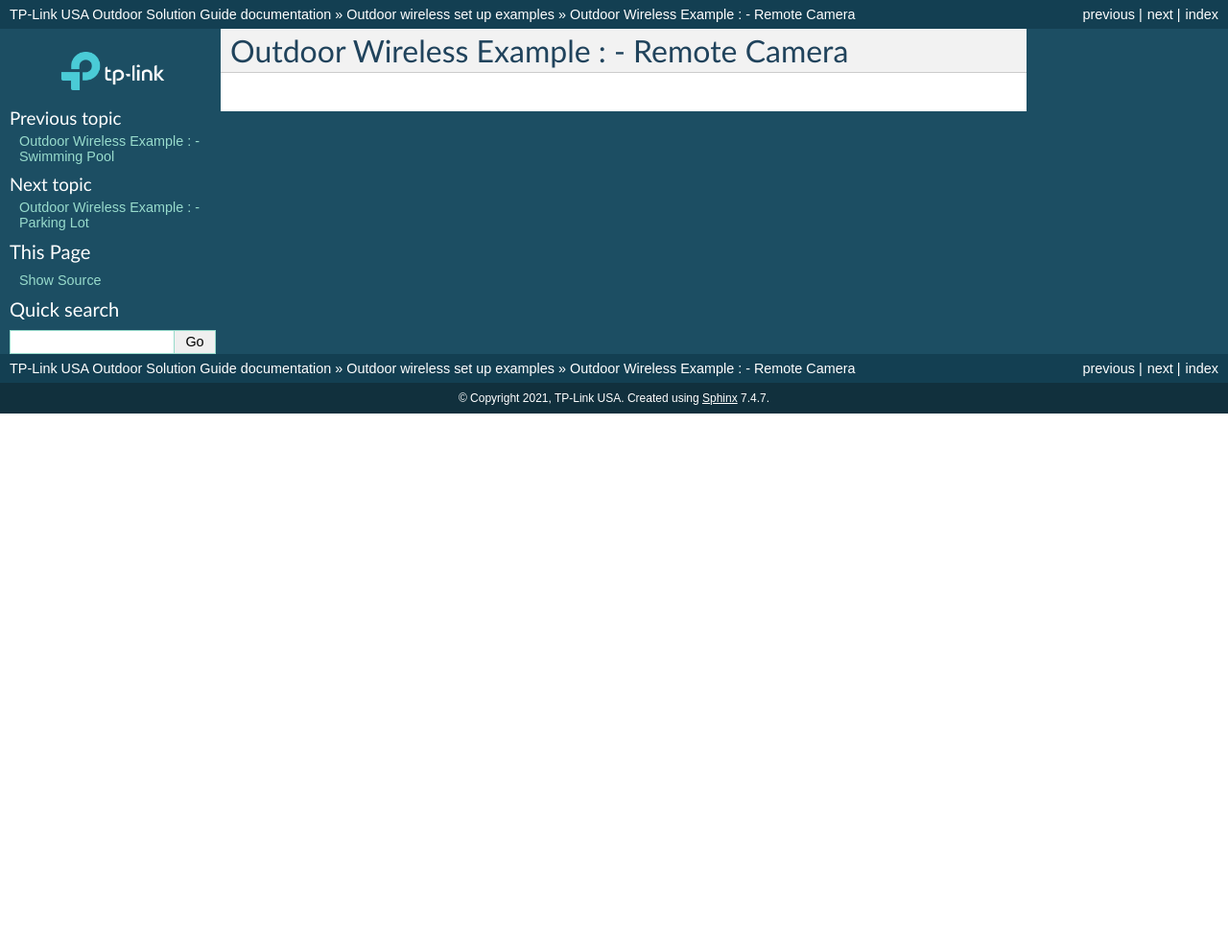
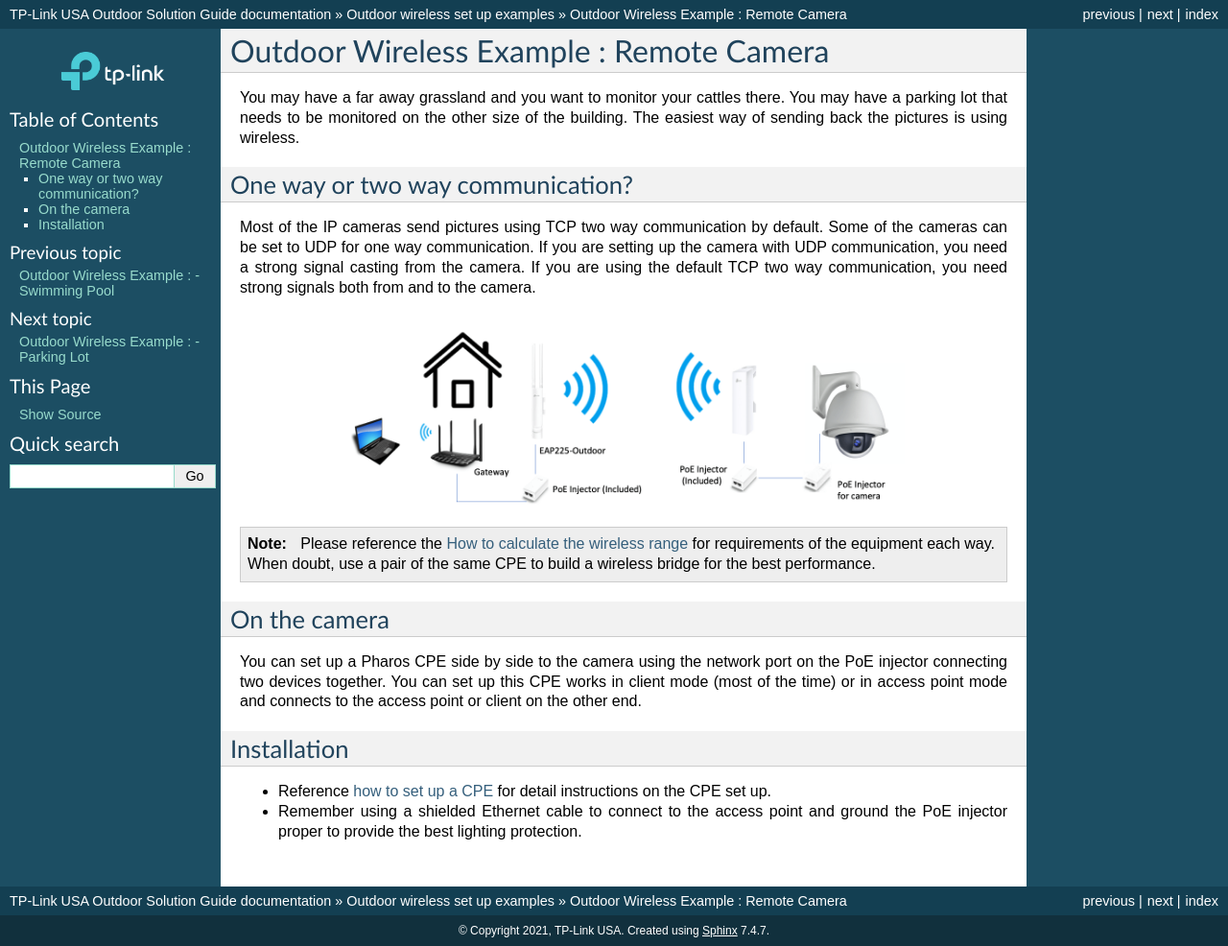
Before and after one commit to vincenttu/tplinkusa-outdoor, a Sphinx documentation site: the page built from source/use_case/uc_remote_camera.rst, in a window 1280 px wide. Shown: the whole page at 96% size. Built offline with Sphinx 7.4.7, drawn with Linux system fonts in a browser that asks for light colours; before the commit the page ends 900 px from its top, so only the background shows below that.

Commit message:
3/22/2021

```diff
--- a/source/use_case/uc_remote_camera.rst
+++ b/source/use_case/uc_remote_camera.rst
@@ -1,2 +1,32 @@
-Outdoor Wireless Example : - Remote Camera
-==========================================
+Outdoor Wireless Example : Remote Camera
+========================================
+
+You may have a far away grassland and you want to monitor your cattles there. You may have a parking lot that needs to be monitored on the other size of the building. The easiest way of sending back the pictures is using wireless.
+
+One way or two way communication?
+----------------------------------------
+
+Most of the IP cameras send pictures using TCP two way communication by default. Some of the cameras can be set to UDP for one way communication. If you are setting up the camera with UDP communication, you need a strong signal casting from the camera. If you are using the default TCP two way communication, you need strong signals both from and to the camera.
+
+.. image:: /images/uc_camera_connection.png
+    :width: 80%
+    :align: center
+
+.. note::
+	Please reference the `How to calculate the wireless range`_ for requirements of the equipment each way. When doubt, use a pair of the same CPE to build a wireless bridge for the best performance.
+
+.. _How to calculate the wireless range: wireless_range.html
+
+On the camera
+----------------------------------------
+
+You can set up a Pharos CPE side by side to the camera using the network port on the PoE injector connecting two devices together. You can set up this CPE works in client mode (most of the time) or in access point mode and connects to the access point or client on the other end.
+
+
+Installation
+------------
+
+* Reference `how to set up a CPE`_ for detail instructions on the CPE set up.
+* Remember using a shielded Ethernet cable to connect to the access point and ground the PoE injector proper to provide the best lighting protection.
+
+.. _how to set up a CPE: how_to/cpe_onboarding.html
```
Also changed, not shown: source/images/Screen Shot 2021-03-16 at 2.44.23 PM.png (added), source/images/uc_camera.png (added), source/images/uc_camera_connection.png (added), source/images/uc_camera_n_cpe.png (added), source/images/uc_football.png (added), source/images/uc_parking.png (added), source/images/uc_rv.png (added), source/images/uc_swimming.png (added), source/images/uc_yacht.png (added).
